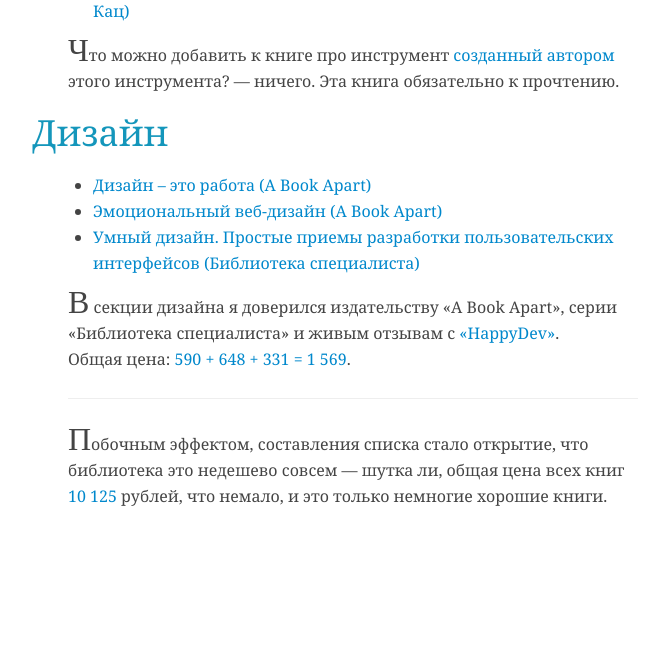
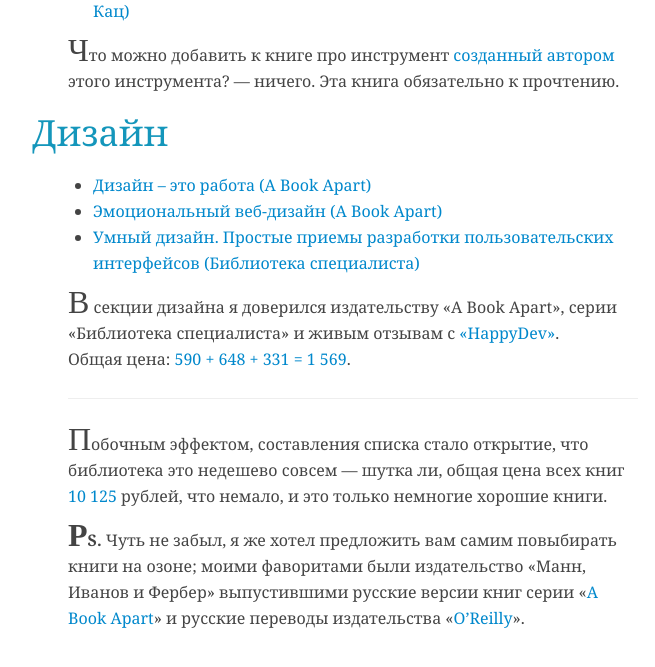
Before and after one commit to iamstarkov/vstarkov.ru, a Jekyll site: the page built from _posts/2013-01-31-what-to-read.md, in a window 1280 px wide and 900 px high, scrolled down 1625 px. Shown: the top 667 px of the window, without its empty margins (287-942 px from the left). Built offline with Jekyll 4.4.1, drawn with Linux system fonts in a browser that asks for light colours; nearby versions of some CDN libraries.

Commit message:
added links to self search

```diff
--- a/_posts/2013-01-31-what-to-read.md
+++ b/_posts/2013-01-31-what-to-read.md
@@ -62,3 +62,5 @@
 
 ------------
 Побочным эффектом, составления списка стало открытие, что библиотека это недешево совсем — шутка ли, общая цена всех книг [10 125](https://duckduckgo.com/?q=1285+%2B+3802+%2B+2428+%2B+1041+%2B+1569) рублей, что немало, и это только немногие хорошие книги.
+
+**PS.** Чуть не забыл, я же хотел предложить вам самим повыбирать книги на озоне; моими фаворитами были издательство «Манн, Иванов и Фербер» выпустившими русские версии книг серии «[A Book Apart](http://www.ozon.ru/context/detail/id/19431034/)» и русские переводы издательства «[O’Reilly](http://www.ozon.ru/context/detail/id/3878486/)».
```
